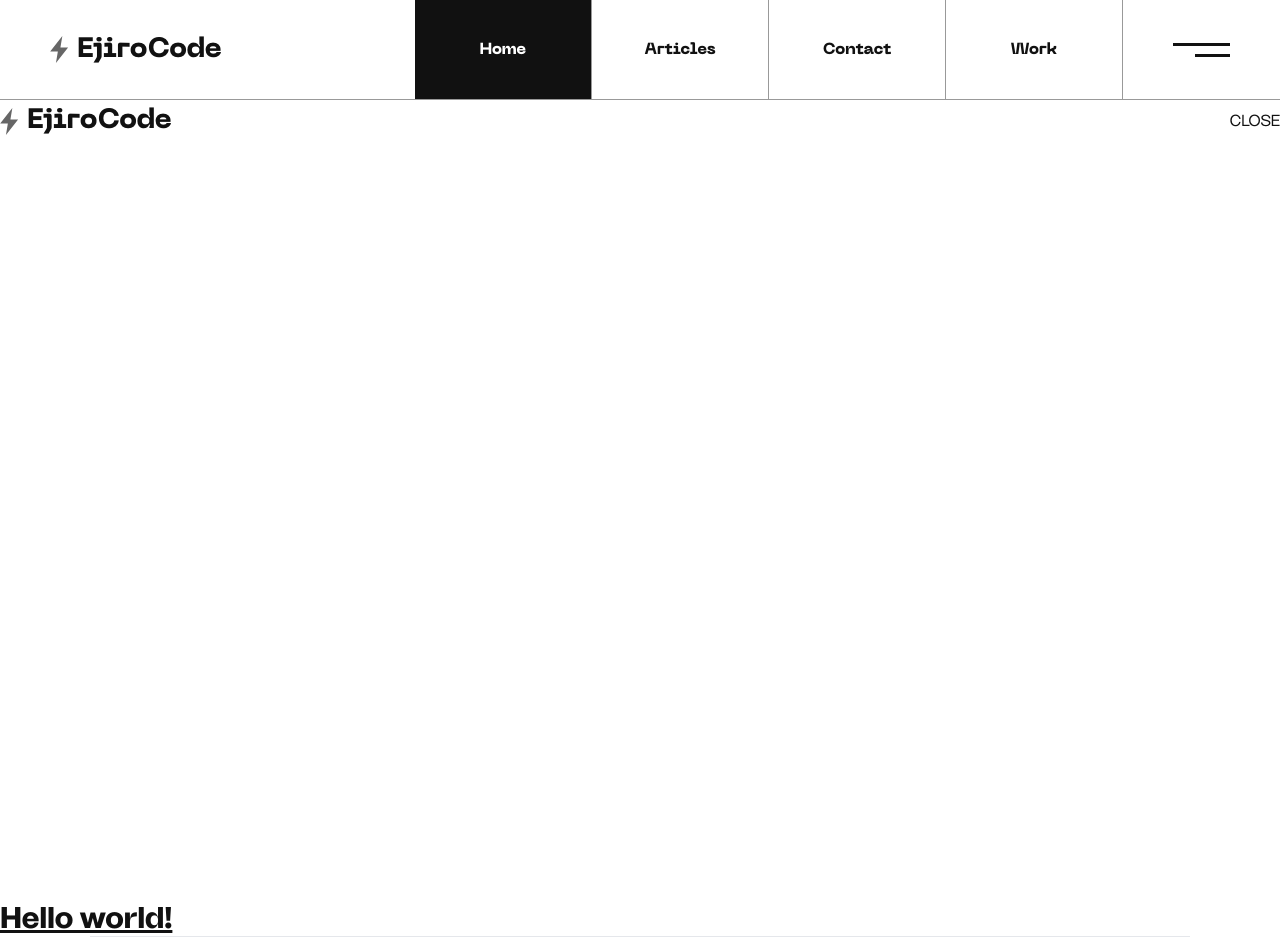
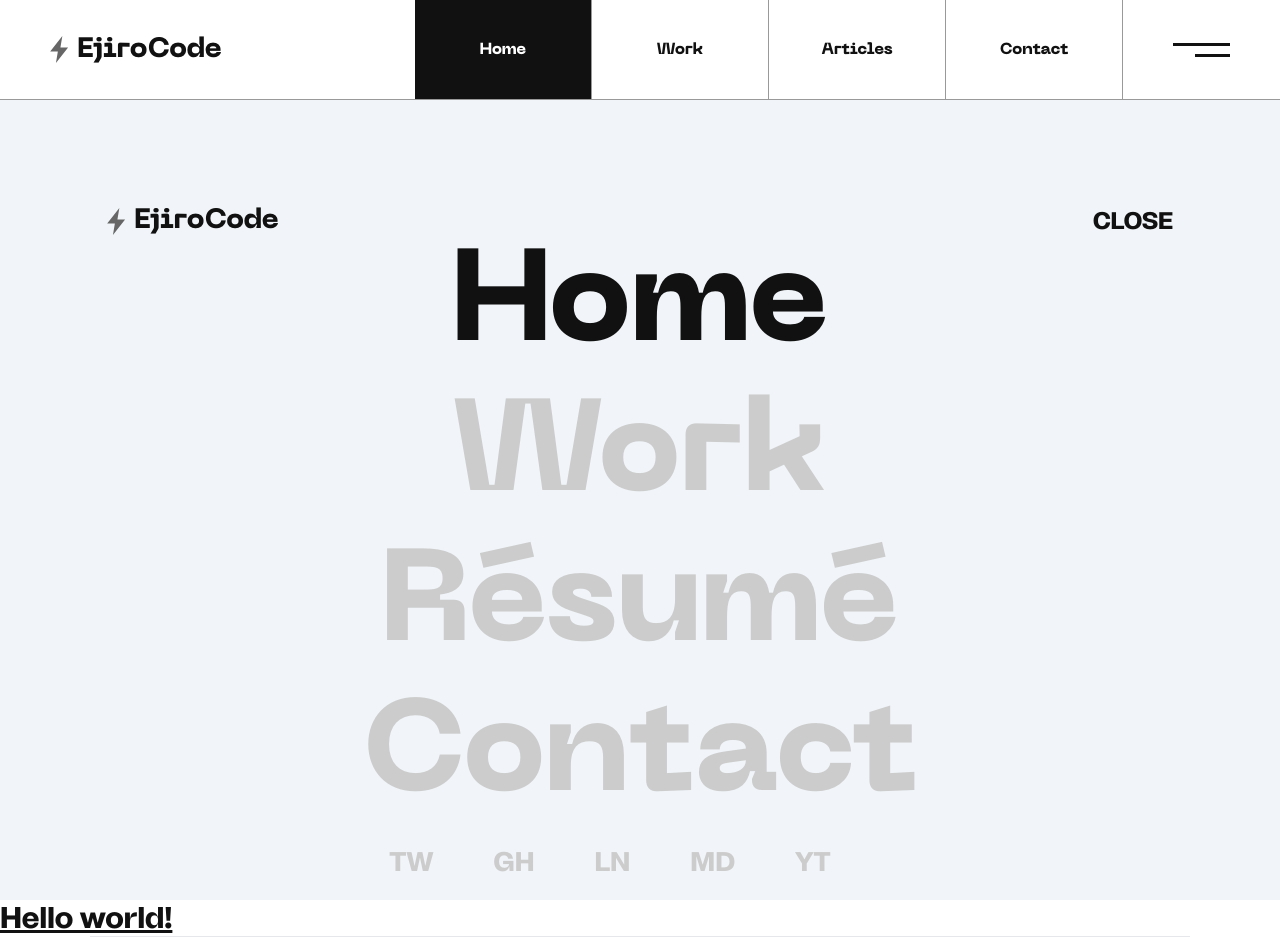
Before and after one commit to ejirocodes/portfolio-1, a Next.js app: page / in a window 1280 px wide. Shown: the top 952 px of the page. Built offline with nearby package versions, Linux system fonts and the light colour scheme.

Commit message:
style nav bar open

```diff
--- a/components/navigation/NavMain.tsx
+++ b/components/navigation/NavMain.tsx
@@ -10,16 +10,16 @@ export const NavMain = () => {
       url: "/",
     },
     {
+      title: "Work",
+      url: "/work",
+    },
+    {
       title: "Articles",
       url: "/articles",
     },
     {
       title: "Contact",
       url: "/contact",
-    },
-    {
-      title: "Work",
-      url: "/work",
     },
   ];
   const router = useRouter();
--- a/components/navigation/NavOpen.tsx
+++ b/components/navigation/NavOpen.tsx
@@ -1,14 +1,75 @@
+import Link from "next/link";
+import { useRouter } from "next/router";
+import { socials } from "../../data/social";
 import Logo from "./Logo";
 
 const NavOpen = () => {
+  const router = useRouter();
+
+  const navigations = [
+    {
+      title: "Home",
+      url: "/",
+    },
+    {
+      title: "Work",
+      url: "/work",
+    },
+    {
+      title: "Résumé",
+      url: "/articles",
+    },
+    {
+      title: "Contact",
+      url: "/contact",
+    },
+  ];
+
   return (
-    <nav className="bg-white w-screen h-screen">
-      <div className="flex items-center justify-between">
+    <nav className="bg-slate-100 w-screen h-screen">
+      <section className="flex items-center justify-between px-[107px] pt-[100px]">
         <Logo url="" />
         <div>
-          <button className="uppercase">Close</button>
+          <button className="uppercase text-[24px] font-bold ">Close</button>
         </div>
-      </div>
+      </section>
+      <section>
+        <ul className="flex items-center flex-col justify-center h-full">
+          {navigations.map((navigation) => (
+            <li key={navigation.title} className="h-full">
+              <Link href={navigation.url}>
+                <a
+                  className={`text-gray2 font-extrabold leading-none text-[130px] mb-[20px] flex items-center justify-center font-['NeueMachina'] transition ease-in-out duration-300
+                    ${router.pathname === navigation.url && "!text-dark"}
+                    `}
+                >
+                  {/* router.asPath === navigation.url
+                        ? "active-link "
+                        : "" */}
+                  {navigation.title}
+                </a>
+              </Link>
+            </li>
+          ))}
+        </ul>
+      </section>
+      <section className="mt-[]">
+        <ul className="flex items-center justify-center">
+          {socials.map((social) => (
+            <li key={social.title}>
+              <a
+                href={social.url}
+                aria-label={social.arialLabel}
+                target="_blank"
+                rel="noopener noreferrer"
+                className="mr-[60px] text-gray2 font-extrabold text-[27px]"
+              >
+                {social.title}
+              </a>
+            </li>
+          ))}
+        </ul>
+      </section>
     </nav>
   );
 };
--- a/components/shared/Footer.tsx
+++ b/components/shared/Footer.tsx
@@ -1,32 +1,6 @@
+import { socials } from "../../data/social";
+
 export const Footer = () => {
-  const socials = [
-    {
-      title: "TW",
-      url: "https://twitter.com/ejirocodes",
-      arialLabel: "Ejiro on Twitter",
-    },
-    {
-      title: "GH",
-      url: "https://github.com/ejirocodes",
-      arialLabel: "Ejiro on GitHub",
-    },
-    {
-      title: "LN",
-      url: "https://www.linkedin.com/in/ejiro-asiuhwu",
-      arialLabel: "Ejiro on LinkedIn",
-    },
-    {
-      title: "MD",
-      url: "https://www.medium.com/ejirocodes",
-      arialLabel: "Ejiro on Medium",
-    },
-    {
-      title: "YT",
-      url: "https://www.youtube.com/channel/UC-exh_bsmkGKuPdr8a_Q8Ng",
-      arialLabel: "Ejiro on YouTube",
-    },
-  ];
-
   return (
     <footer className=" text-gray3 md:px-[90px] border-gray2 ">
       <div className="border-t border-solid flex items-center justify-between pt-[50px]  pb-[84px] ">
--- /dev/null
+++ b/data/social.ts
@@ -0,0 +1,29 @@
+import { Social } from "./../types/interface";
+
+export const socials: Social[] = [
+  {
+    title: "TW",
+    url: "https://twitter.com/ejirocodes",
+    arialLabel: "Ejiro on Twitter",
+  },
+  {
+    title: "GH",
+    url: "https://github.com/ejirocodes",
+    arialLabel: "Ejiro on GitHub",
+  },
+  {
+    title: "LN",
+    url: "https://www.linkedin.com/in/ejiro-asiuhwu",
+    arialLabel: "Ejiro on LinkedIn",
+  },
+  {
+    title: "MD",
+    url: "https://www.medium.com/ejirocodes",
+    arialLabel: "Ejiro on Medium",
+  },
+  {
+    title: "YT",
+    url: "https://www.youtube.com/channel/UC-exh_bsmkGKuPdr8a_Q8Ng",
+    arialLabel: "Ejiro on YouTube",
+  },
+];
--- a/types/interface.ts
+++ b/types/interface.ts
@@ -21,3 +21,9 @@ export interface Project {
   url: Url[];
   type: string;
 }
+
+export interface Social {
+  title: string;
+  url: string;
+  arialLabel: string;
+}
```
